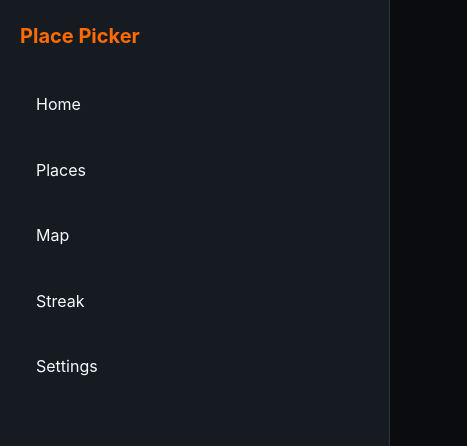
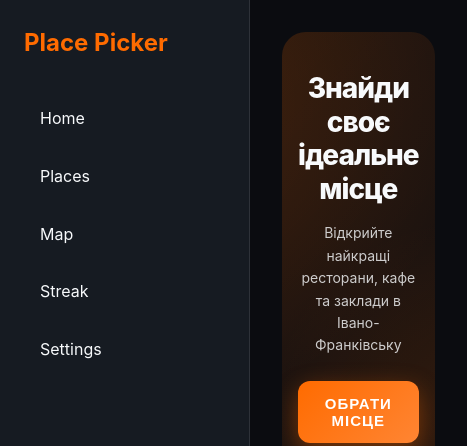
Before and after one commit to 09114291/place-picker, a React (Vite) app: page / in a window 390 px wide. Shown: the top 446 px of the page, 467 px wide, since content can reach past the window. Built offline with nearby package versions, Linux system fonts and the light colour scheme.

Commit message:
Revert to simple sidebar layout - remove all mobile logic

```diff
--- a/src/App.css
+++ b/src/App.css
@@ -95,34 +95,6 @@
   margin-left: 0;
 }
 
-.main-content.sidebar-open {
-  margin-left: 0;
-  display: none;
-}
-
-@media (min-width: 769px) {
-  .main-content.sidebar-open {
-    margin-left: 250px;
-    display: block;
-  }
-
-  .main-content.sidebar-closed {
-    margin-left: 0;
-  }
-
-  .back-menu-btn {
-    display: none !important;
-  }
-
-  .mobile-menu-btn {
-    display: none !important;
-  }
-
-  .sidebar-overlay {
-    display: none !important;
-  }
-}
-
 .page {
   color: var(--text-light);
 }
@@ -130,131 +102,3 @@
 .main-content.hidden {
   display: none;
 }
-
-.mobile-menu-btn {
-  display: none;
-  position: fixed;
-  top: 16px;
-  left: 16px;
-  width: 40px;
-  height: 40px;
-  background-color: var(--accent-orange);
-  border: none;
-  border-radius: 8px;
-  cursor: pointer;
-  z-index: 999;
-  align-items: center;
-  justify-content: center;
-  padding: 8px;
-  transition: all 0.3s ease;
-}
-
-.mobile-menu-btn svg {
-  width: 24px;
-  height: 24px;
-  color: white;
-}
-
-.mobile-menu-btn:hover {
-  background-color: #ff8533;
-  transform: scale(1.05);
-}
-
-.back-menu-btn {
-  display: none;
-  position: fixed;
-  top: 16px;
-  right: 16px;
-  width: 40px;
-  height: 40px;
-  background-color: var(--accent-orange);
-  border: none;
-  border-radius: 8px;
-  cursor: pointer;
-  z-index: 999;
-  align-items: center;
-  justify-content: center;
-  padding: 8px;
-  transition: all 0.3s ease;
-}
-
-.back-menu-btn svg {
-  width: 24px;
-  height: 24px;
-  color: white;
-}
-
-.back-menu-btn:hover {
-  background-color: #ff8533;
-  transform: scale(1.05);
-}
-
-.sidebar-overlay {
-  display: none;
-  position: fixed;
-  top: 0;
-  left: 0;
-  width: 100%;
-  height: 100%;
-  background-color: rgba(0, 0, 0, 0.5);
-  z-index: 999;
-}
-
-@media (max-width: 768px) {
-  .mobile-menu-btn {
-    display: none;
-  }
-
-  .back-menu-btn {
-    display: flex;
-  }
-
-  .sidebar {
-    width: 100%;
-    max-width: 100%;
-    transform: translateX(-100%);
-  }
-
-  .sidebar.open {
-    transform: translateX(0);
-  }
-
-  .main-content {
-    margin-left: 0;
-    padding: 16px;
-  }
-
-  .sidebar-overlay.active {
-    display: block;
-  }
-}
-
-@media (max-width: 480px) {
-  .main-content {
-    padding: 12px;
-  }
-
-  .mobile-menu-btn {
-    width: 36px;
-    height: 36px;
-  }
-
-  .mobile-menu-btn svg {
-    width: 20px;
-    height: 20px;
-  }
-
-  .sidebar {
-    padding: 20px;
-  }
-
-  .sidebar-logo h2 {
-    font-size: 20px;
-    margin-bottom: 24px;
-  }
-
-  .nav-link {
-    padding: 16px;
-    font-size: 16px;
-  }
-}
--- a/src/App.jsx
+++ b/src/App.jsx
@@ -13,22 +13,6 @@ function App() {
   const [activeDates, setActiveDates] = useState([]);
   const [selectionStats, setSelectionStats] = useState({});
   const [sidebarOpen, setSidebarOpen] = useState(false);
-  const [isMobile, setIsMobile] = useState(false);
-
-  useEffect(() => {
-    const checkMobile = () => {
-      setIsMobile(window.innerWidth <= 768);
-      if (window.innerWidth <= 768) {
-        setSidebarOpen(true);
-      } else {
-        setSidebarOpen(false);
-      }
-    };
-
-    checkMobile();
-    window.addEventListener('resize', checkMobile);
-    return () => window.removeEventListener('resize', checkMobile);
-  }, []);
 
   // Calculate consecutive streak from dates
   const calculateStreak = (dates) => {
@@ -126,19 +110,8 @@ function App() {
   return (
     <HashRouter>
       <div className="app-container">
-        <Sidebar isOpen={sidebarOpen} onClose={() => setSidebarOpen(false)} />
-        <div className={`sidebar-overlay ${sidebarOpen ? 'active' : ''}`} onClick={() => setSidebarOpen(false)}></div>
-        <main className={`main-content ${sidebarOpen ? 'sidebar-open' : 'sidebar-closed'}`}>
-          <button className="mobile-menu-btn" onClick={() => setSidebarOpen(true)}>
-            <svg viewBox="0 0 24 24" fill="currentColor">
-              <path d="M3 18h18v-2H3v2zm0-5h18v-2H3v2zm0-7v2h18V6H3z"/>
-            </svg>
-          </button>
-          <button className="back-menu-btn" onClick={() => setSidebarOpen(true)}>
-            <svg viewBox="0 0 24 24" fill="currentColor">
-              <path d="M3 18h18v-2H3v2zm0-5h18v-2H3v2zm0-7v2h18V6H3z"/>
-            </svg>
-          </button>
+        <Sidebar />
+        <main className="main-content">
           <Routes>
             <Route path="/" element={<Home />} />
             <Route path="/places" element={<Places incrementStreak={incrementStreak} selectionStats={selectionStats} />} />
--- a/src/components/Sidebar.jsx
+++ b/src/components/Sidebar.jsx
@@ -1,24 +1,18 @@
 import { Link } from 'react-router-dom';
 
-function Sidebar({ isOpen, onClose }) {
-  const handleLinkClick = () => {
-    if (onClose) {
-      onClose();
-    }
-  };
-
+function Sidebar() {
   return (
-    <aside className={`sidebar ${isOpen ? 'open' : ''}`}>
+    <aside className="sidebar">
       <div className="sidebar-logo">
         <h2>Place Picker</h2>
       </div>
 
       <nav className="sidebar-nav">
-        <Link to="/" className="nav-link" onClick={handleLinkClick}>Home</Link>
-        <Link to="/places" className="nav-link" onClick={handleLinkClick}>Places</Link>
-        <Link to="/map" className="nav-link" onClick={handleLinkClick}>Map</Link>
-        <Link to="/streak" className="nav-link" onClick={handleLinkClick}>Streak</Link>
-        <Link to="/settings" className="nav-link" onClick={handleLinkClick}>Settings</Link>
+        <Link to="/" className="nav-link">Home</Link>
+        <Link to="/places" className="nav-link">Places</Link>
+        <Link to="/map" className="nav-link">Map</Link>
+        <Link to="/streak" className="nav-link">Streak</Link>
+        <Link to="/settings" className="nav-link">Settings</Link>
       </nav>
 
       <div className="sidebar-profile">
```
